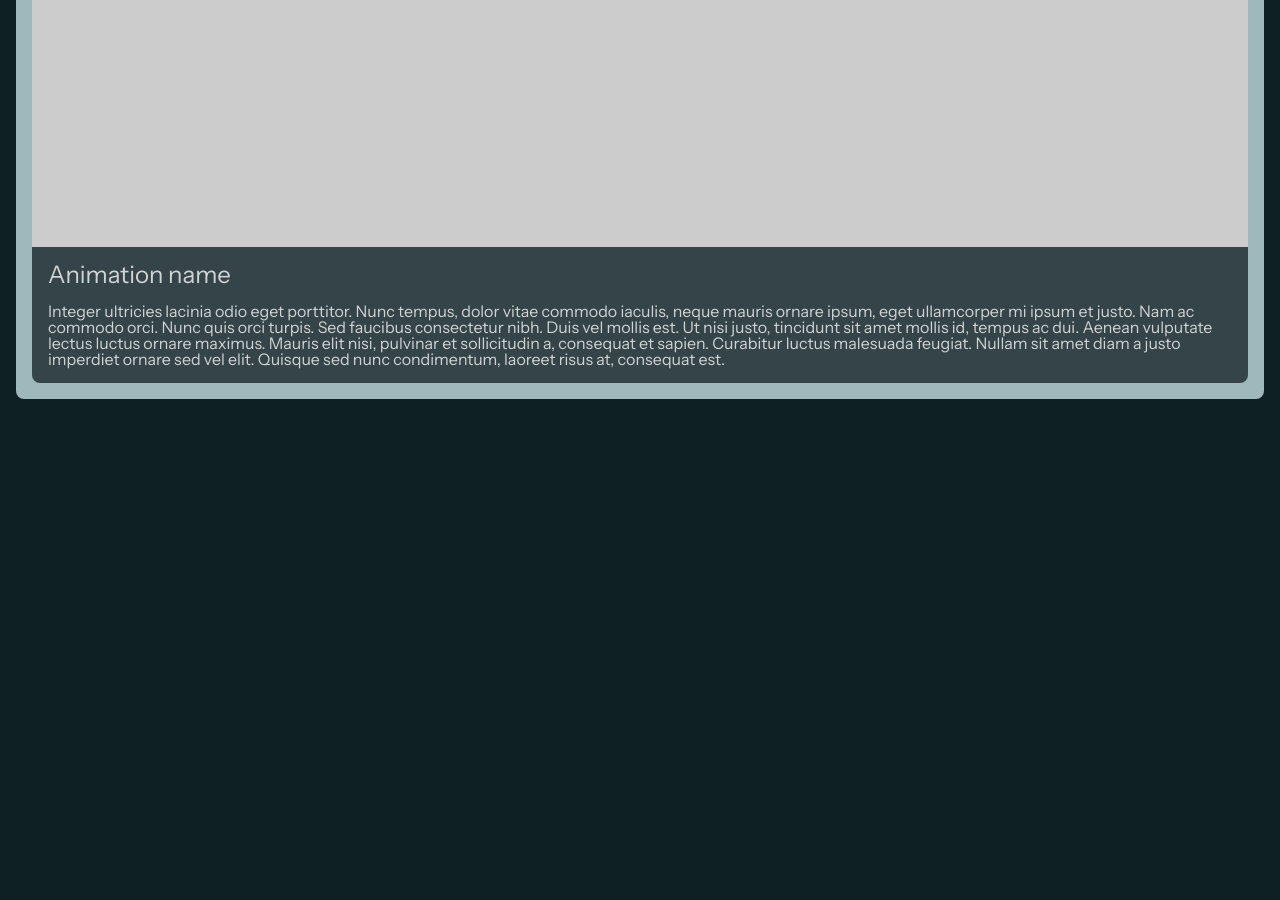
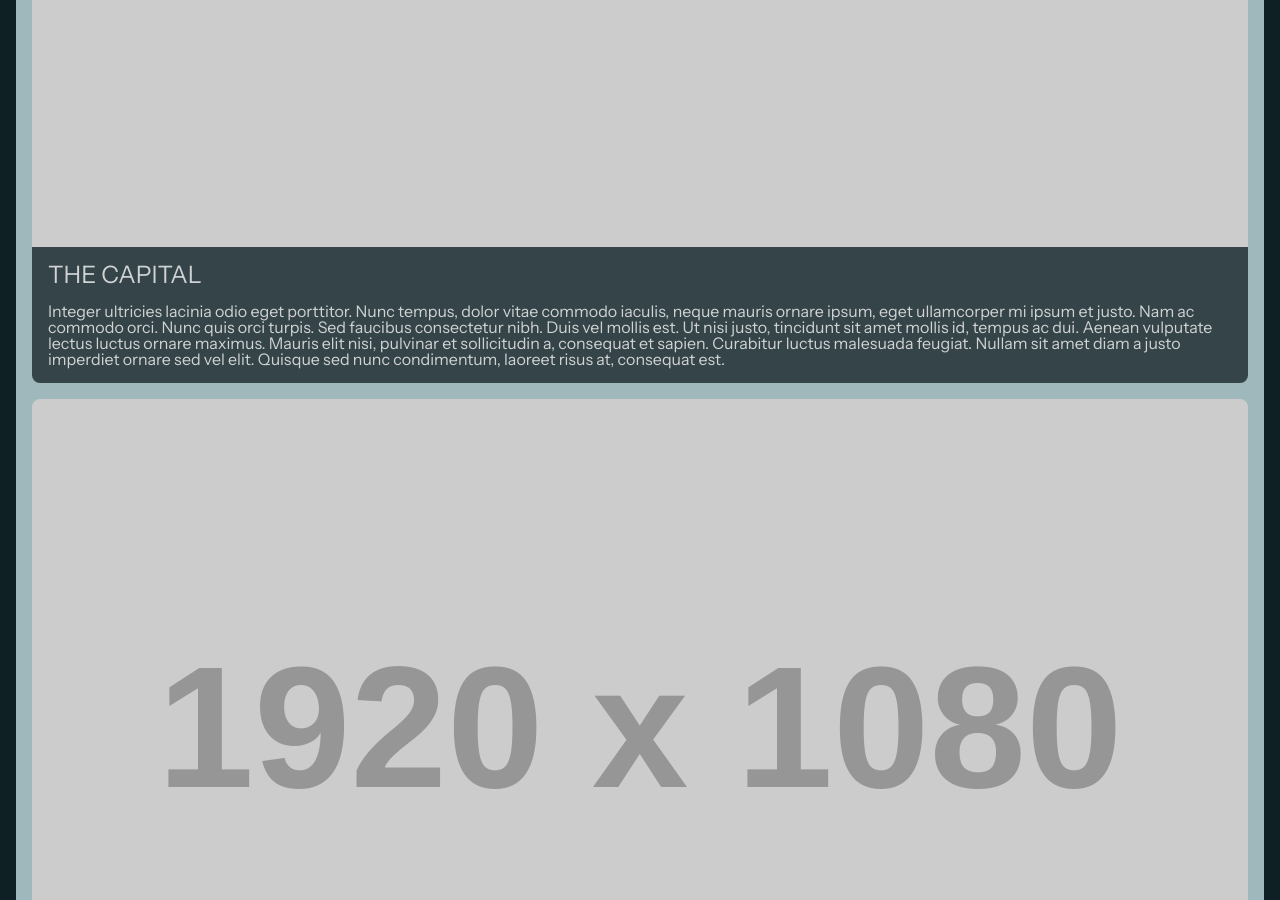
Before and after one commit to SergeiBunakov/SergeiBuankov, a Jekyll site: the page built from index.html, in a window 1280 px wide and 900 px high, scrolled down 1618 px. Built offline with Jekyll 4.4.1, drawn with Linux system fonts in a browser that asks for light colours; before the commit the page ends 2107 px from its top, so only the background shows below that; some of the changed text lies outside the part shown.

Commit message:
WIP: Add other animations

```diff
--- /dev/null
+++ b/animations/board-of-destiny.html
@@ -0,0 +1,6 @@
+---
+layout: page
+title: Animations
+---
+<h1 class="title"> Board of Destiny Animation </h1>
+<div style="padding:56.25% 0 0 0;position:relative;"><iframe src="https://player.vimeo.com/video/1117266889?badge=0&amp;autopause=0&amp;player_id=0&amp;app_id=58479" frameborder="0" allow="autoplay; fullscreen; picture-in-picture; clipboard-write; encrypted-media; web-share" referrerpolicy="strict-origin-when-cross-origin" style="position:absolute;top:0;left:0;width:100%;height:100%;" title="Cat animation"></iframe></div><script src="https://player.vimeo.com/api/player.js"></script>
--- a/animations/the-capital.html
+++ b/animations/the-capital.html
@@ -1,6 +1,6 @@
 ---
 layout: page
-title: 3D Models
+title: Animations
 ---
 <h1 class="title"> THE CAPITAL Animation </h1>
 <div style="padding:56.25% 0 0 0;position:relative;"><iframe src="https://player.vimeo.com/video/1117252719?badge=0&amp;autopause=0&amp;player_id=0&amp;app_id=58479" frameborder="0" allow="autoplay; fullscreen; picture-in-picture; clipboard-write; encrypted-media; web-share" referrerpolicy="strict-origin-when-cross-origin" style="position:absolute;top:0;left:0;width:100%;height:100%;" title="THE CAPITAL 1 (no sound)"></iframe></div><script src="https://player.vimeo.com/api/player.js"></script>
--- /dev/null
+++ b/animations/twisting-building.html
@@ -0,0 +1,6 @@
+---
+layout: page
+title: Animations
+---
+<h1 class="title"> Twisting Building Animation </h1>
+<div style="padding:56.25% 0 0 0;position:relative;"><iframe src="https://player.vimeo.com/video/1117262719?badge=0&autopause=0&player_id=0&app_id=58479/embed" allow="autoplay; fullscreen; picture-in-picture" allowfullscreen frameborder="0" style="position:absolute;top:0;left:0;width:100%;height:100%;"></iframe></div>
--- a/index.html
+++ b/index.html
@@ -52,10 +52,33 @@
       <img class="thumb" src="https://placehold.co/1920x1080"/>
     </div>
     <div class="info">
-      <h2 class="title"> Animation name </h2>
+      <h2 class="title"> THE CAPITAL </h2>
       <span class="description">
         Integer ultricies lacinia odio eget porttitor. Nunc tempus, dolor vitae commodo iaculis, neque mauris ornare ipsum, eget ullamcorper mi ipsum et justo. Nam ac commodo orci. Nunc quis orci turpis. Sed faucibus consectetur nibh. Duis vel mollis est. Ut nisi justo, tincidunt sit amet mollis id, tempus ac dui. Aenean vulputate lectus luctus ornare maximus. Mauris elit nisi, pulvinar et sollicitudin a, consequat et sapien. Curabitur luctus malesuada feugiat. Nullam sit amet diam a justo imperdiet ornare sed vel elit. Quisque sed nunc condimentum, laoreet risus at, consequat est.
       </span>
     </div>
   </a>
+  <a class="card card-animation" href="animations/board-of-destiny.html">
+    <div class="thumb-container">
+      <img class="thumb" src="https://placehold.co/1920x1080"/>
+    </div>
+    <div class="info">
+      <h2 class="title"> Board of Destiny </h2>
+      <span class="description">
+        Integer ultricies lacinia odio eget porttitor. Nunc tempus, dolor vitae commodo iaculis, neque mauris ornare ipsum, eget ullamcorper mi ipsum et justo. Nam ac commodo orci. Nunc quis orci turpis. Sed faucibus consectetur nibh. Duis vel mollis est. Ut nisi justo, tincidunt sit amet mollis id, tempus ac dui. Aenean vulputate lectus luctus ornare maximus. Mauris elit nisi, pulvinar et sollicitudin a, consequat et sapien. Curabitur luctus malesuada feugiat. Nullam sit amet diam a justo imperdiet ornare sed vel elit. Quisque sed nunc condimentum, laoreet risus at, consequat est.
+      </span>
+    </div>
+  </a>
+  <a class="card card-animation" href="animations/twisting-building.html">
+    <div class="thumb-container">
+      <img class="thumb" src="https://placehold.co/1920x1080"/>
+    </div>
+    <div class="info">
+      <h2 class="title"> Twisting Building </h2>
+      <span class="description">
+        Integer ultricies lacinia odio eget porttitor. Nunc tempus, dolor vitae commodo iaculis, neque mauris ornare ipsum, eget ullamcorper mi ipsum et justo. Nam ac commodo orci. Nunc quis orci turpis. Sed faucibus consectetur nibh. Duis vel mollis est. Ut nisi justo, tincidunt sit amet mollis id, tempus ac dui. Aenean vulputate lectus luctus ornare maximus. Mauris elit nisi, pulvinar et sollicitudin a, consequat et sapien. Curabitur luctus malesuada feugiat. Nullam sit amet diam a justo imperdiet ornare sed vel elit. Quisque sed nunc condimentum, laoreet risus at, consequat est.
+      </span>
+    </div>
+  </a>
+
 </cards>
```
